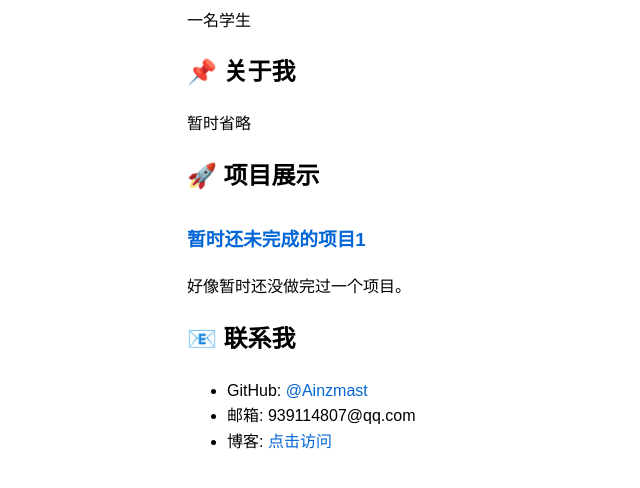
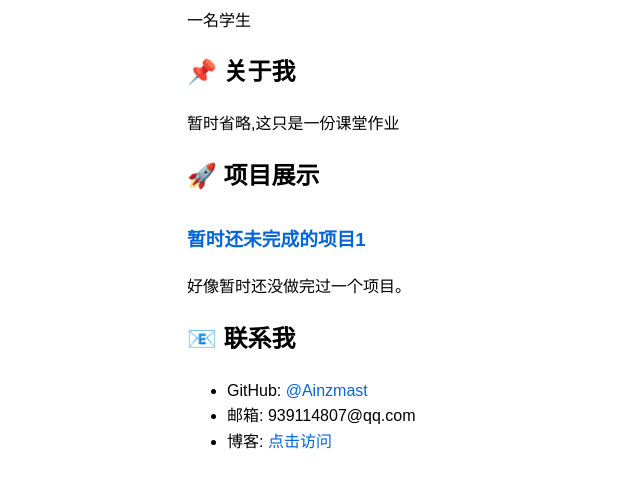
Before and after one commit to Ainamast/ainzmast.github.io, a plain HTML site: page index.html in a window 1280 px wide. Shown: the part 132-620 px from the top of the page, without its empty margins (53-693 px from the left). Drawn offline with Linux system fonts and the light colour scheme.

Commit message:
Update index.html

```diff
--- a/index.html
+++ b/index.html
@@ -13,7 +13,7 @@ TYPE html>
     <p>一名学生 </p>
 
     <h2>📌 关于我</h2>
-    <p>暂时省略</p>
+    <p>暂时省略,这只是一份课堂作业</p>
 
     <h2>🚀 项目展示</h2>
     <div class="projects">
```
